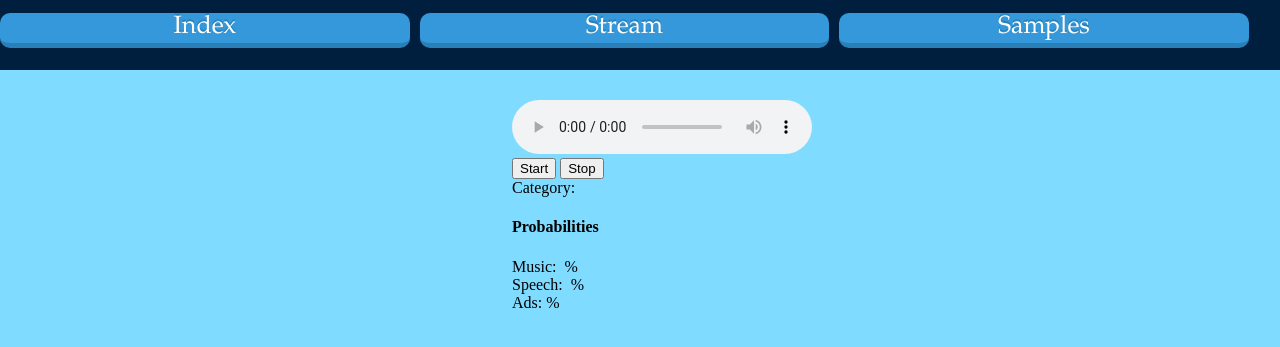
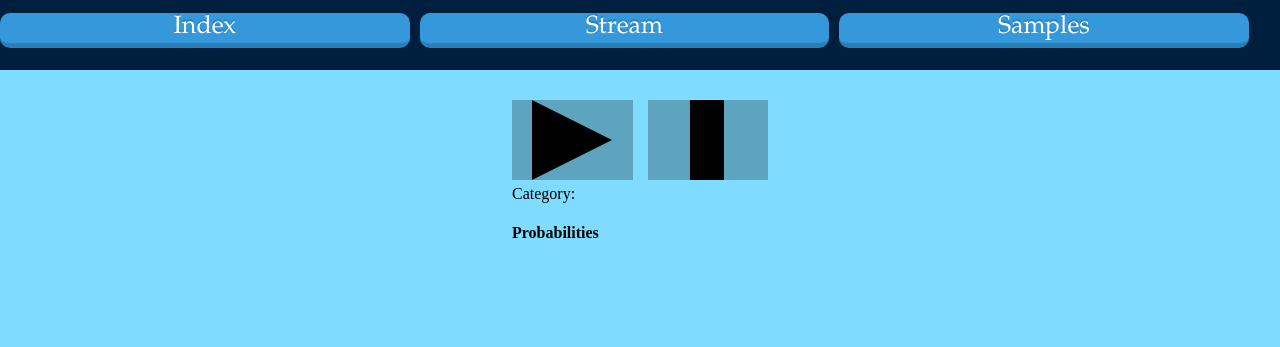
Before and after one commit to Koski/AudioAnalyzer, a Flask app: page /stream in a window 1280 px wide. Shown: the top 347 px of the page. Run offline with Flask 2, Linux system fonts and the light colour scheme; some libraries are stand-ins or nearby versions.

Commit message:
Renamed music files. Some css for new play and stop buttons

```diff
--- a/static/css/styles.css
+++ b/static/css/styles.css
@@ -8,6 +8,10 @@
     width:100%;
     margin-bottom: 30px;
     background-color: #001f3f;
+}
+
+#sample_list {
+    margin-left: 45%;
 }
 
 #perc_div {
@@ -124,11 +128,26 @@
     border-style: solid;
     border-width: 2.5em 0 2.5em 5em;
     border-color: transparent transparent transparent #000;
-    opacity: .75;
 }
 
 .play-button-outer:hover {
     background-color: rgba(0, 0, 0, .5);
+}
+
+#play_button {
+    margin-right: 15px;
+}
+
+#stop_button {
+    display: flex;
+    flex-direction: column;
+    float: right;
+    height: 80px;
+    text-align: center;
+    margin-right: 40%;
+    margin-left: 35%;
+    border-right: 17px solid #000;
+    border-left: 17px solid #000;
 }
 
 #category_value {
--- a/templates/songs.html
+++ b/templates/songs.html
@@ -1,7 +1,7 @@
 {% extends 'base.html' %}
 {% block play %}
-<h2>Audio samples</h2>
 <div id = "sample_list">
+    <h2>Audio samples</h2>
     {% for sample in music_files %}
         <div> <a href="{{sample}}">{{ sample }}</a></div>
     {% endfor %}
--- a/templates/stream.html
+++ b/templates/stream.html
@@ -1,13 +1,17 @@
 {% extends 'base.html' %}
 {% block play %}
 <div id = "container">
-    <audio controls id="audio_player">
+    <audio id="audio_player">
             <source src="http://icelive0.80692-icelive0.cdn.qbrick.com/10565/80692_RadioRock.mp3" type="audio/mp3" id="audio_player_src">
     </audio>
     <script type=text/javascript src="{{url_for('static', filename='javascript/audio_player.js') }}"></script>
-    <div id = "control_buttons">
-        <div id="start"><button onclick="startPlayer()">Start</button></div>
-        <div id="stop"><button onclick="stopPlayer()">Stop</button></div>
+   <div id = "player">
+        <div class="play-button-outer" id = "play_button">
+            <div onclick="startPlayer()" class="play-button"></div>
+        </div>
+        <div class="play-button-outer">
+            <div onclick="stopPlayer()" id = "stop_button" ></div>
+        </div>
     </div>
     <div>
         <div id="category"> Category:<div id = "category_value"></div></div>
@@ -15,13 +19,13 @@
     <div id = "probabilities">
         <h4>Probabilities</h4>
         <div>
-            <div id = "music_probability">Music: <div id = "music_probability_value"></div> % </div>
+            <div id = "music_probability"><div id = "music_probability_value"></div></div>
         </div>
         <div>
-            <div id = "speech_probability">Speech: <div id = "speech_probability_value"></div> %</div>
+            <div id = "speech_probability"><div id = "speech_probability_value"></div></div>
         </div>
         <div>
-            <div id = "ads_probability">Ads: <div id = "ads_probability_value"></div>%</div>
+            <div id = "ads_probability"><div id = "ads_probability_value"></div></div>
         </div>
     </div>
 </div>
```
Also changed, not shown: 18 other files.
